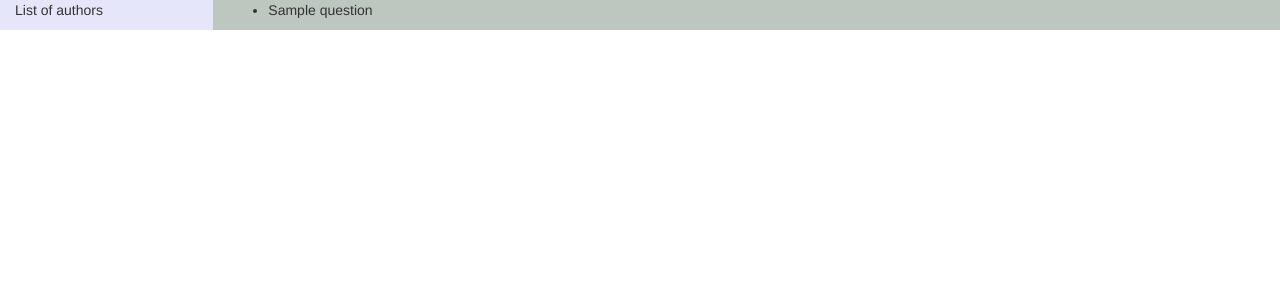
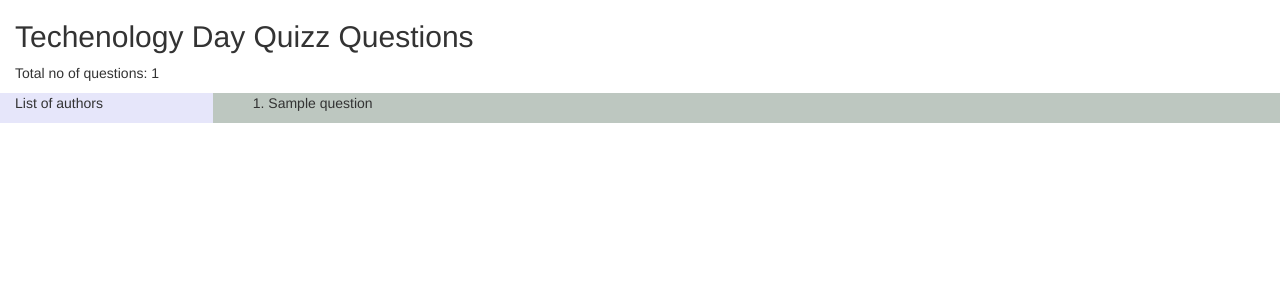
Before and after one commit to amarendas/quizz, a Django app: page / in a window 1280 px wide. Shown: the top 300 px of the page. Run offline with Django 3.2, Linux system fonts and the light colour scheme; tables that the repository leaves empty hold one stand-in row (values such as "Sample post"); some libraries are stand-ins or nearby versions.

Commit message:
chadded no of questions

```diff
--- a/quiz/templates/index.html
+++ b/quiz/templates/index.html
@@ -11,18 +11,19 @@
 <body>
 
 <div class="container-fluid">
-
+    <h2>Techenology  Day  Quizz Questions</h2>
+    <p> Total no of questions: {{q_nos}}</P>
     <div class="row">
         <div class="col-md-2" style="background-color:lavender">
             <p>List of authors</p>
         </div>
         <div class="col-md-10" style="background-color:#bdc7c0">
             {% if q_list %}
-                <ul>
+                <ol>
                 {% for q in q_list%}
                     <li>{{q.question}} </li>
                 {% endfor %}
-                </ul>
+                </ol>
             {% else %}
                 <p> No questions availlable </P>
             {% endif %}
--- a/quiz/views.py
+++ b/quiz/views.py
@@ -3,5 +3,6 @@ from .models import Quiz_Question,Author, Subject
 
 def index(request):
     question_list =Quiz_Question.objects.all()
-    context={'q_list':question_list}
+    q_nos=Quiz_Question.objects.count()
+    context={'q_list':question_list,"q_nos":q_nos}
     return render(request,'index.html', context)
```
